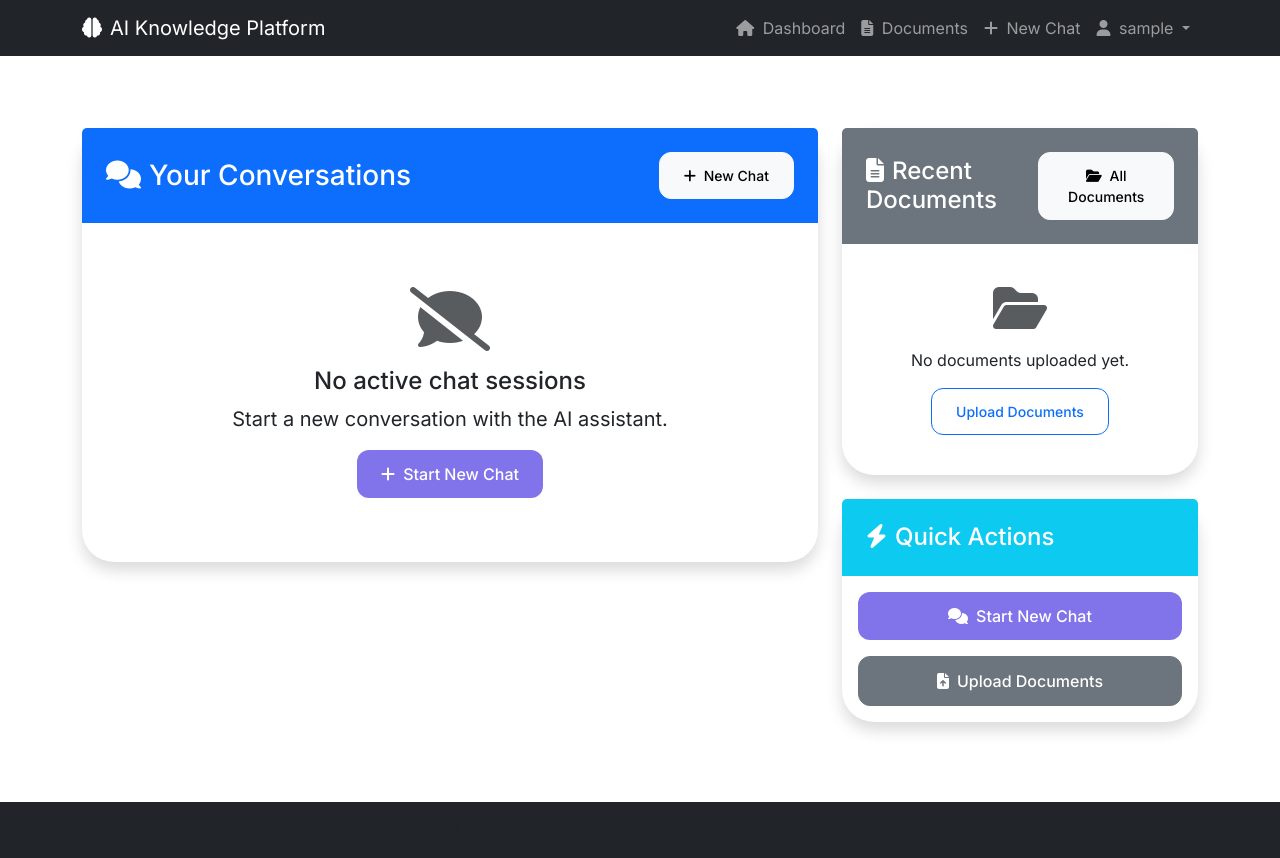
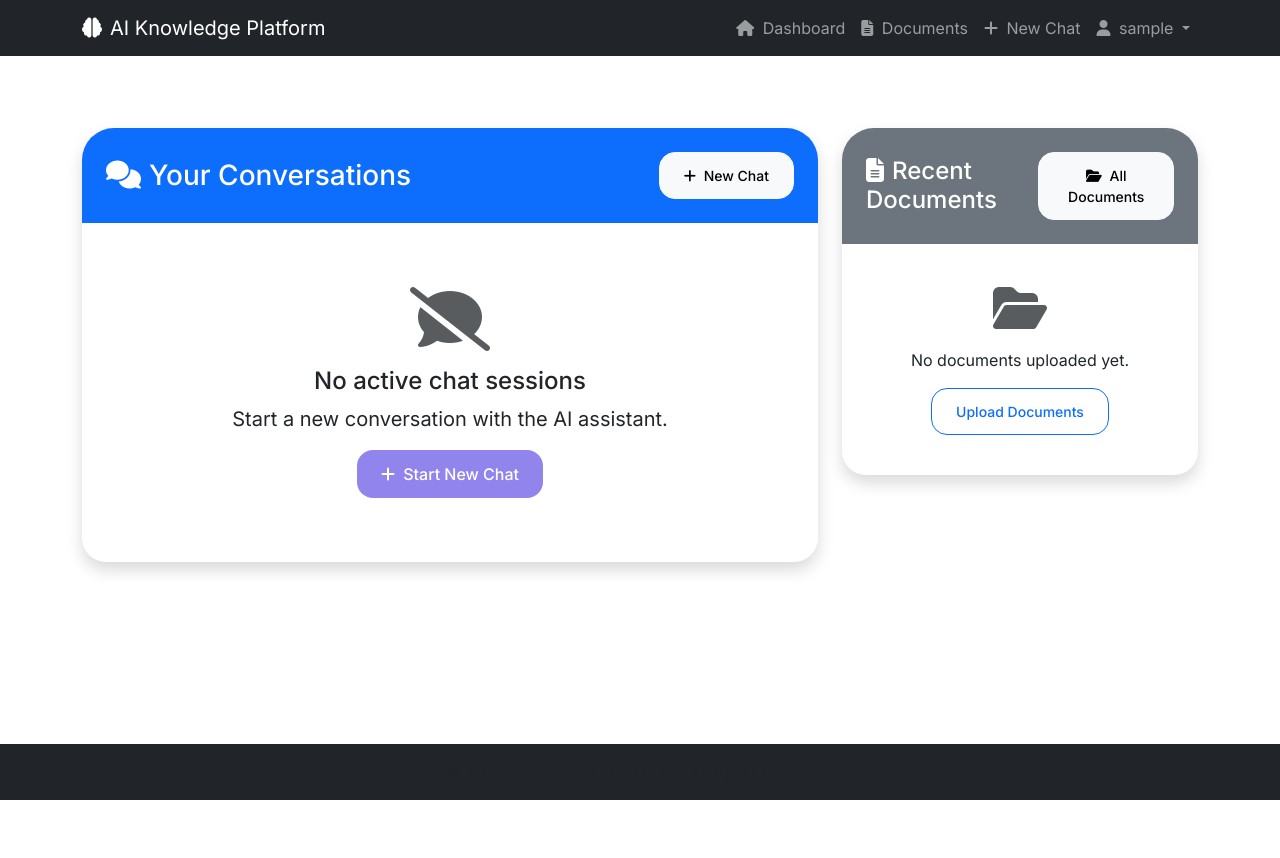
Before and after one commit to ChudinAA/CorporateIntelligence, a Flask app: page /dashboard in a window 1280 px wide. After the commit the page ends 800 px from the top, so only its background shows below. Run offline with Flask 3, Linux system fonts and the light colour scheme; the visitor is signed in with stand-in values (Sample User, id 1); data comes from the database, SQL or seed files in the repository; data that the repository does not hold is empty; some libraries are stand-ins or nearby versions.

Commit message:
Assistant checkpoint: Update UI design and layout
Assistant generated file changes:
- static/css/custom.css: Update overall styling
- templates/dashboard.html: Remove Quick Actions section
- templates/documents.html: Remove Processing Steps
- templates/chat.html: Remove Your Documents section

---

User prompt:

Исправь следующее:
- фон чата с Ассистентом сделай светлый, как и везде
- убери раздел Quick Actions на странице Dashboard
- текста везде должны умещаться в формах и не вылезать на разных экранах
- скругления у форм сверху сделай большим радиусом, а снизу немного меньшим, чтобы было гармонично
- не видно анимации плазмы на экране авторизации
- плохо выглядит тень у формы Логина
- описание под формо логина сделай более компактно и растяни по ширине
- убери Processing Steps в разделе Document Information
- убери Your Documents на страни це с чатом
- сделай более светлые и прозрачные оттенки синего и серого, чтобы не было сильного контраста

Replit-Commit-Author: Assistant
Replit-Commit-Session-Id: 1351f8bb-8c6a-4800-b006-353afa81eca0

```diff
--- a/static/css/custom.css
+++ b/static/css/custom.css
@@ -1,10 +1,11 @@
-
 /* Global style adjustments */
 :root {
-  --primary-color: rgba(108, 92, 231, 0.85);
+  --primary-color: rgba(108, 92, 231, 0.75);
   --text-color: #1a1a1a;
   --bg-light: #ffffff;
-  --bg-secondary: #f8f9fe;
+  --bg-secondary: rgba(248, 249, 254, 0.8);
+  --border-radius-top: 32px;
+  --border-radius-bottom: 24px;
 }
 
 @keyframes plasma {
@@ -19,22 +20,27 @@
   right: 0;
   bottom: 0;
   background: linear-gradient(45deg, rgba(108, 92, 231, 0.1), rgba(72, 126, 176, 0.1), rgba(130, 87, 229, 0.1));
-  background-size: 400% 400%;
+  background-size: 300% 300%;
   animation: plasma 15s ease infinite;
   z-index: -1;
+  opacity: 0.8;
 }
 
 .info-box {
-  background: rgba(255, 255, 255, 0.9);
-  padding: 2rem;
-  border-radius: 24px;
-  box-shadow: 0 8px 30px rgba(0, 0, 0, 0.08);
+  background: rgba(255, 255, 255, 0.92);
+  padding: 1.5rem 2rem;
+  border-radius: var(--border-radius-bottom);
+  box-shadow: 0 8px 30px rgba(0, 0, 0, 0.06);
+  width: 100%;
+  margin-top: 1rem;
 }
 
 .features-list {
-  font-size: 1.1rem;
-  line-height: 2;
+  font-size: 1rem;
+  line-height: 1.6;
   color: #666;
+  columns: 2;
+  column-gap: 2rem;
 }
 
 body {
@@ -51,38 +57,112 @@ main {
   padding: 2rem 0;
 }
 
-/* Modern card styling */
+/* Card styling */
 .card {
   border: none;
-  border-radius: 32px;
+  border-radius: var(--border-radius-top) var(--border-radius-top) var(--border-radius-bottom) var(--border-radius-bottom);
   background: var(--bg-light);
-  box-shadow: 0 8px 30px rgba(0, 0, 0, 0.08);
+  box-shadow: 0 8px 30px rgba(0, 0, 0, 0.06);
   margin-bottom: 1.5rem;
   transition: all 0.3s ease;
+  overflow: hidden;
 }
 
+.card-header {
+  border-bottom: none;
+  padding: 1.5rem;
+  border-radius: var(--border-radius-top) var(--border-radius-top) 0 0;
+  background: var(--bg-light);
+}
+
+/* Chat styling */
+#chat-container {
+  height: 75vh;
+  overflow-y: auto;
+  padding: 1.5rem;
+  background: var(--bg-light);
+  border-radius: var(--border-radius-top);
+  box-shadow: 0 2px 12px rgba(0, 0, 0, 0.03);
+}
+
+.message {
+  max-width: 85%;
+  margin-bottom: 1.5rem;
+  padding: 1.25rem 1.5rem;
+  border-radius: 20px;
+  font-size: 0.95rem;
+  line-height: 1.6;
+  transition: all 0.2s ease;
+  word-wrap: break-word;
+  overflow-wrap: break-word;
+}
+
+.user-message {
+  background: linear-gradient(135deg, var(--primary-color) 0%, rgba(142, 68, 173, 0.85) 100%);
+  color: white;
+  margin-left: auto;
+  box-shadow: 0 4px 15px rgba(108, 92, 231, 0.15);
+}
+
+.ai-message {
+  background-color: var(--bg-secondary);
+  color: var(--text-color);
+  margin-right: auto;
+  border: none;
+  box-shadow: 0 4px 15px rgba(0, 0, 0, 0.03);
+}
+
+.message-input-container {
+  padding: 1.5rem;
+  background: var(--bg-light);
+  border-radius: 0 0 var(--border-radius-bottom) var(--border-radius-bottom);
+  border-top: 1px solid rgba(0, 0, 0, 0.03);
+}
+
+#message-input {
+  border-radius: 16px;
+  padding: 0.75rem 1rem;
+  border: 1px solid rgba(0, 0, 0, 0.08);
+  transition: all 0.2s ease;
+}
+
+#message-input:focus {
+  border-color: var(--primary-color);
+  box-shadow: 0 0 0 3px rgba(108, 92, 231, 0.08);
+}
+
+/* Button styles */
+.btn {
+  border-radius: 16px;
+  padding: 0.75rem 1.5rem;
+  transition: all 0.2s ease;
+  font-weight: 500;
+}
+
+.btn-primary {
+  background: var(--primary-color);
+  border: none;
+}
+
+.btn-primary:hover {
+  background: rgba(88, 73, 196, 0.9);
+  transform: translateY(-1px);
+}
+
+/* Upload zone */
 .upload-zone {
-  border: 2px dashed rgba(108, 92, 231, 0.3);
-  border-radius: 32px;
+  border: 2px dashed rgba(108, 92, 231, 0.2);
+  border-radius: var(--border-radius-bottom);
   padding: 2rem;
   text-align: center;
   transition: all 0.3s ease;
   cursor: pointer;
-  background: rgba(255, 255, 255, 0.9);
+  background: var(--bg-secondary);
 }
 
-.upload-zone.dragover {
-  background: rgba(108, 92, 231, 0.05);
-  border-color: rgba(108, 92, 231, 0.6);
-}
-
-#chat-container {
-  background: var(--bg-light);
-  border-radius: 32px;
-}
-
-.message {
-  border-radius: 24px;
+.upload-zone:hover, .upload-zone.dragover {
+  border-color: var(--primary-color);
+  background: rgba(108, 92, 231, 0.03);
 }
 
 .sources-list {
@@ -99,102 +179,6 @@ main {
   box-shadow: 0 12px 40px rgba(0, 0, 0, 0.12);
 }
 
-.card-header {
-  border-bottom: none;
-  padding: 1.5rem;
-  border-radius: 24px 24px 0 0;
-  background: var(--bg-light);
-}
-
-/* Chat styling */
-#chat-container {
-  height: 75vh;
-  overflow-y: auto;
-  padding: 1.5rem;
-  border-radius: 24px;
-  background: var(--bg-light);
-  box-shadow: 0 2px 12px rgba(0, 0, 0, 0.05);
-}
-
-.message {
-  max-width: 85%;
-  margin-bottom: 1.5rem;
-  padding: 1.25rem 1.5rem;
-  border-radius: 16px;
-  font-size: 0.95rem;
-  line-height: 1.6;
-  transition: all 0.2s ease;
-}
-
-.user-message {
-  background: linear-gradient(135deg, var(--primary-color) 0%, #8E44AD 100%);
-  color: white;
-  margin-left: auto;
-  box-shadow: 0 4px 15px rgba(108, 92, 231, 0.2);
-}
-
-.ai-message {
-  background-color: var(--bg-secondary);
-  color: var(--text-color);
-  margin-right: auto;
-  border: none;
-  box-shadow: 0 4px 15px rgba(0, 0, 0, 0.05);
-}
-
-.message-input-container {
-  padding: 1.5rem;
-  background: var(--bg-light);
-  border-radius: 0 0 24px 24px;
-  border-top: 1px solid rgba(0, 0, 0, 0.05);
-}
-
-#message-input {
-  border-radius: 12px;
-  padding: 0.75rem 1rem;
-  border: 1px solid rgba(0, 0, 0, 0.1);
-  transition: all 0.2s ease;
-}
-
-#message-input:focus {
-  border-color: var(--primary-color);
-  box-shadow: 0 0 0 3px rgba(108, 92, 231, 0.1);
-}
-
-/* Modern button styles */
-.btn {
-  border-radius: 12px;
-  padding: 0.75rem 1.5rem;
-  transition: all 0.2s ease;
-  font-weight: 500;
-}
-
-.btn-primary {
-  background: var(--primary-color);
-  border: none;
-}
-
-.btn-primary:hover {
-  background: #5849c4;
-  transform: translateY(-1px);
-}
-
-/* File upload zone */
-.upload-zone {
-  border: 2px dashed rgba(0, 0, 0, 0.1);
-  border-radius: 24px;
-  padding: 2rem;
-  text-align: center;
-  transition: all 0.3s ease;
-  cursor: pointer;
-  background: var(--bg-secondary);
-}
-
-.upload-zone:hover, .upload-zone.dragover {
-  border-color: var(--primary-color);
-  background: rgba(108, 92, 231, 0.05);
-}
-
-/* Animations */
 @keyframes fadeIn {
   from { opacity: 0; transform: translateY(10px); }
   to { opacity: 1; transform: translateY(0); }
@@ -204,7 +188,6 @@ main {
   animation: fadeIn 0.3s ease-out;
 }
 
-/* Loading animation */
 .typing-indicator {
   padding: 1rem;
   display: inline-flex;
--- a/templates/dashboard.html
+++ b/templates/dashboard.html
@@ -113,22 +113,7 @@
             </div>
         </div>
 
-        <!-- Quick Actions -->
-        <div class="card shadow">
-            <div class="card-header bg-info text-white">
-                <h4 class="card-title mb-0"><i class="fas fa-bolt me-2"></i>Quick Actions</h4>
-            </div>
-            <div class="card-body">
-                <div class="d-grid gap-3">
-                    <a href="{{ url_for('chat.new_chat') }}" class="btn btn-primary">
-                        <i class="fas fa-comments me-2"></i>Start New Chat
-                    </a>
-                    <a href="{{ url_for('chat.documents_page') }}" class="btn btn-secondary">
-                        <i class="fas fa-file-upload me-2"></i>Upload Documents
-                    </a>
-                </div>
-            </div>
-        </div>
+
     </div>
 </div>
 {% endblock %}
```
Also changed, not shown: templates/chat.html (+1 -43 lines), templates/documents.html (+1 -7 lines).
